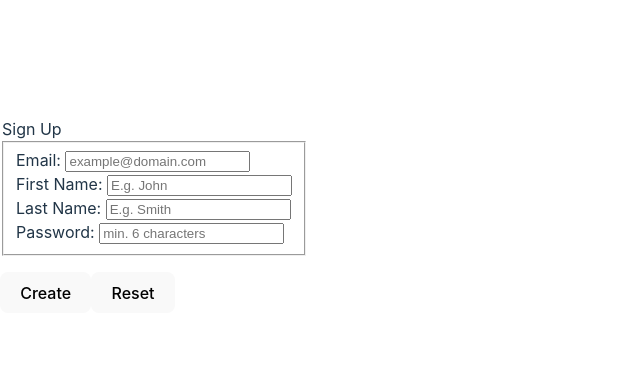
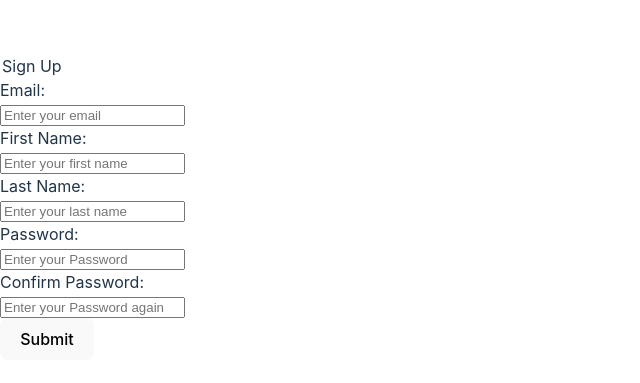
Before and after one commit to khai-rule/Wandermore, a React (Vite) app in the folder client/: page /signup in a window 1280 px wide. Shown: the part 185-568 px from the top of the page, without its empty margins (0-640 px from the left). Built offline with nearby package versions, Linux system fonts and the light colour scheme.

Commit message:
Updated SignUp page with Formik/Yup

```diff
--- a/client/package.json
+++ b/client/package.json
@@ -9,9 +9,11 @@
     "preview": "vite preview"
   },
   "dependencies": {
+    "formik": "^2.2.9",
     "react": "^18.2.0",
     "react-dom": "^18.2.0",
-    "react-router-dom": "^6.4.5"
+    "react-router-dom": "^6.4.5",
+    "yup": "^0.32.11"
   },
   "devDependencies": {
     "@types/react": "^18.0.26",
--- /dev/null
+++ b/client/src/components/CustomInput.jsx
@@ -0,0 +1,20 @@
+import { useField } from "formik";
+
+const CustomInput = ({ label, ...props }) => {
+  const [field, meta] = useField(props);
+  return (
+    <>
+      <label>{label}:</label>
+      <br />
+      <input
+        {...field}
+        {...props}
+        className={meta.touched && meta.error ? "input-error" : ""}
+      />
+      {meta.touched && meta.error && (
+        <span className="error"> {meta.error} </span>
+      )}
+    </>
+  );
+};
+export default CustomInput;
--- /dev/null
+++ b/client/src/components/validation/schema.js
@@ -0,0 +1,19 @@
+import * as yup from "yup";
+
+const passwordRules = /^(?=.*\d)(?=.*[a-z])(?=.*[A-Z]).{6,}$/;
+// min 6 characters, 1 upper case letter, 1 lower case letter, 1 numeric digit.
+
+export const signUpSchema = yup.object().shape({
+  email: yup.string().email("Please enter a valid email").required("Required"),
+  firstName: yup.string().required("Required").trim(),
+  lastName: yup.string().required("Required").trim(),
+  password: yup
+    .string()
+    .min(6)
+    .matches(passwordRules, { message: "Please create a stronger password" })
+    .required("Required"),
+  confirmPassword: yup
+    .string()
+    .oneOf([yup.ref("password"), null], "Passwords must match")
+    .required("Required"),
+});
--- a/client/src/pages/SignUp.jsx
+++ b/client/src/pages/SignUp.jsx
@@ -1,81 +1,96 @@
 import { useState } from "react";
+import { Link } from "react-router-dom";
+import { Form, Formik } from "formik";
+import CustomInput from "../components/CustomInput";
+import { signUpSchema } from "../components/validation/schema";
 
 const SignUp = () => {
   const [msg, setMsg] = useState("");
+  const [link, setLink] = useState("");
 
-  const handleSignUp = async (event) => {
-    event.preventDefault();
-    const signUpData = new FormData(event.target);
-    const signUpInfo = Object.fromEntries(signUpData);
-
+  const handleSignUp = async (values, actions) => {
+    await new Promise((resolve) => setTimeout(resolve, 500));
     try {
       const response = await fetch("/api/user", {
         method: "POST",
         headers: {
           "Content-Type": "application/json",
         },
-        body: JSON.stringify(signUpInfo), // body data type must match "Content-Type" header
+        body: JSON.stringify(values),
       });
       if (!response.ok) {
         throw new Error("Network response was not OK");
       }
-      //   const data = await response.json();
-      //   console.log(data);
+      actions.resetForm();
+      setMsg("Account Created, please login ");
+      setLink("here.");
     } catch (error) {
-      setMsg("Account exists, please log in.");
+      setMsg("Account exists, please login ");
+      setLink("here.");
     }
   };
 
   return (
     <>
-      <form onSubmit={handleSignUp}>
-        <legend>Sign Up</legend>
-        <fieldset>
-          <label>
-            Email:{" "}
-            <input
+      <Formik
+        initialValues={{
+          email: "",
+          firstName: "",
+          lastName: "",
+          password: "",
+          confirmPassword: "",
+        }}
+        validationSchema={signUpSchema}
+        onSubmit={handleSignUp}
+      >
+        {({ isSubmitting }) => (
+          <Form autoComplete="off">
+            <legend>Sign Up</legend>
+            <CustomInput
+              label="Email"
               name="email"
-              type="text"
-              placeholder="example@domain.com"
-              required={true}
+              type="email"
+              placeholder="Enter your email"
             />
-          </label>
-          <br />
-          <label>
-            First Name:{" "}
-            <input
+            <br />
+            <CustomInput
+              label="First Name"
               name="firstName"
               type="text"
-              placeholder="E.g. John"
-              required={true}
+              placeholder="Enter your first name"
             />
-          </label>
-          <br />
-          <label>
-            Last Name:{" "}
-            <input
+            <br />
+            <CustomInput
+              label="Last Name"
               name="lastName"
               type="text"
-              placeholder="E.g. Smith"
-              required={true}
+              placeholder="Enter your last name"
             />
-          </label>
-          <br />
-          <label>
-            Password:{" "}
-            <input
+            <br />
+            <CustomInput
+              label="Password"
               name="password"
               type="password"
-              placeholder="min. 6 characters"
-              required={true}
+              placeholder="Enter your Password"
             />
-          </label>
-          <br />
-        </fieldset>
-        <p>{msg}</p>
-        <button>Create</button>
-        <button type="reset">Reset</button>
-      </form>
+            <br />
+            <CustomInput
+              label="Confirm Password"
+              name="confirmPassword"
+              type="password"
+              placeholder="Enter your Password again"
+            />
+            <br />
+            <button disabled={isSubmitting} type="submit">
+              Submit
+            </button>
+          </Form>
+        )}
+      </Formik>
+      <p>
+        {msg}
+        <Link to="/login">{link}</Link>
+      </p>
     </>
   );
 };
```
Also changed, not shown: 2 other files (tests, documents, lock files or other folders).
